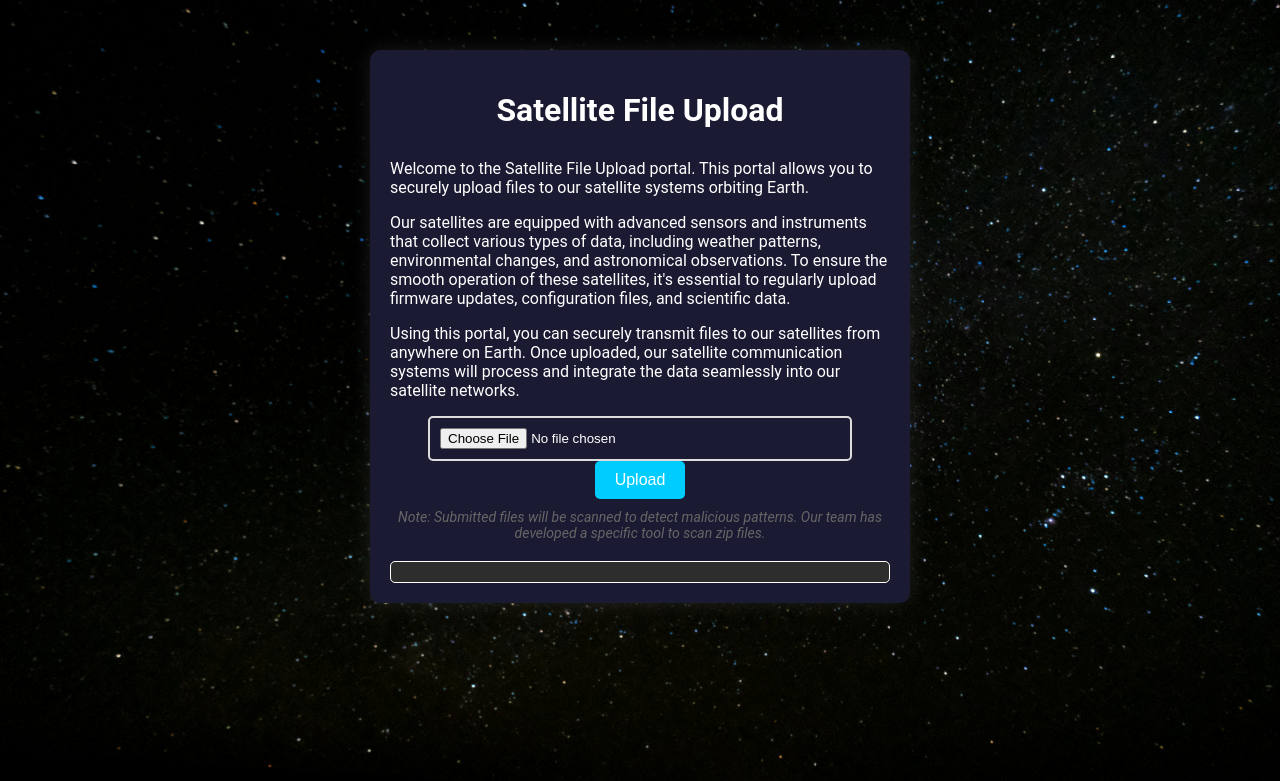
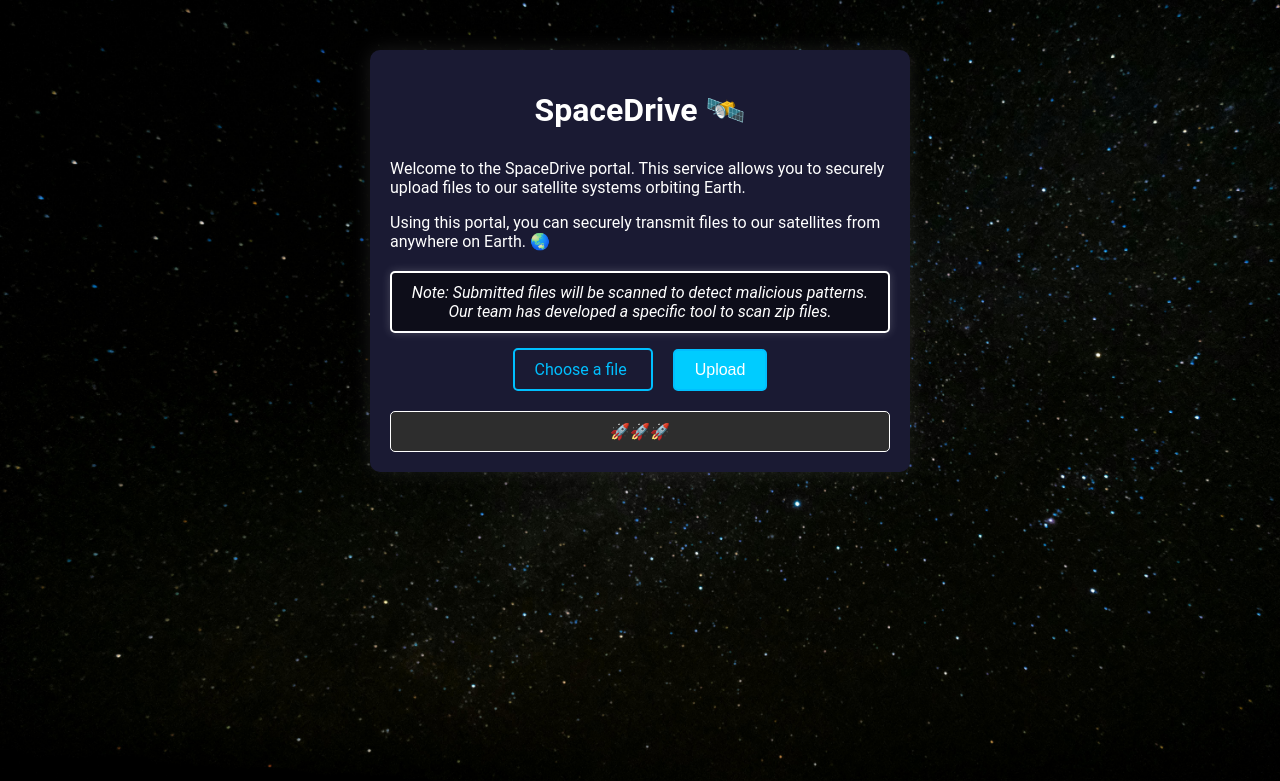
Before and after one commit to atxr/SpaceDrive, a Flask app: page / in a window 1280 px wide. Shown: the top 781 px of the page. Run offline with Flask 3, Linux system fonts and the light colour scheme.

Commit message:
Improve webapp style

```diff
--- a/src/webapp/app.py
+++ b/src/webapp/app.py
@@ -17,10 +17,11 @@ def index():
 @app.route('/upload', methods=['POST'])
 def upload():
     if 'file' not in request.files:
-        return 'No file part'
+        return render_template('upload_status.html', message='No file part', success=False)
+
     file = request.files['file']
     if file.filename == '':
-        return 'No selected file'
+        return render_template('upload_status.html', message='No selected file', success=False)
 
     buf = file.read()
     hash = hashlib.sha256(buf).digest()
@@ -44,16 +45,19 @@ def upload():
 
         elif (status == 1):
             message = "Error: Potential virus found, cannot upload."
+            success = False
 
         else:
             message = 'File successfully uploaded'
             files.append({'filename': file.filename, 'content':buf})
+            success = True
 
     except:
         message = 'Error: Failed to scan file'
+        success = False
 
     s.close()
-    return message
+    return render_template('upload_status.html', message=message, success=success)
 
 if __name__ == '__main__':
-    app.run(debug=False)
+    app.run(debug=True)
--- a/src/webapp/static/styles.css
+++ b/src/webapp/static/styles.css
@@ -26,33 +26,54 @@ form {
     text-align: center;
 }
 
+
+
+
+
+
+
+/* Hide the default file input button */
 input[type="file"] {
-    margin-bottom: 20px; /* Adjust margin-bottom to create space below the input */
-    margin-top: 20px;    /* Add margin-top to create space above the input */
-    padding: 10px;
-    border: 2px solid #ddd;
-    border-radius: 5px;
-    width: 80%;
-    display: block;
-    margin: 0 auto;
-    background-color: #1a1a33;
-    color: #ffffff;
+    display: none;
 }
 
-input[type="file"]::placeholder {
-    color: #ffffff;
+/* Style the custom file input button */
+.custom-file-upload {
+    border: 2px solid #00BFFF;
+    border-radius: 5px;
+    padding: 10px 20px;
+    background-color: transparent;
+    color: #00BFFF;
+    font-size: 16px;
+    cursor: pointer;
+    transition: background-color 0.3s, border-color 0.3s, color 0.3s;
+    margin-right: 10px;
 }
 
+.custom-file-upload:hover {
+    background-color: #00BFFF;
+    /* Light blue background on hover */
+    color: #FFFFFF;
+    /* White text color on hover */
+}
+
+.custom-file-upload:focus {
+    outline: none;
+    /* Remove default focus outline */
+    border-color: #1E90FF;
+    /* Darker blue border color on focus */
+}
 
 input[type="submit"] {
+    border: 2px solid #00BFFF;
+    border-radius: 5px;
+    padding: 10px 20px;
     background-color: #00ccff;
     color: #ffffff;
-    padding: 10px 20px;
-    border: none;
-    border-radius: 5px;
     cursor: pointer;
     font-size: 16px;
     transition: background-color 0.3s;
+    margin-left: 10px;
 }
 
 input[type="submit"]:hover {
@@ -70,9 +91,51 @@ input[type="submit"]:hover {
 }
 
 .note {
-    font-size: 14px;
-    color: #666;
-    margin-top: 10px;
+    font-size: 16px;
+    color: #FFFFFF;
+    /* White color for visibility */
+    margin-top: 20px;
     text-align: center;
     font-style: italic;
+    border: 2px solid #FFFFFF;
+    /* White border */
+    padding: 10px;
+    border-radius: 5px;
+    background-color: rgba(0, 0, 0, 0.5);
+    /* Semi-transparent black background */
+    box-shadow: 0px 0px 10px rgba(255, 255, 255, 0.2);
+    /* Add shadow for depth */
 }
+
+.success {
+    background-color: #c9e6c9;
+    color: #008000;
+    border: 1px solid #4caf50;
+}
+
+.error {
+    background-color: #f8d7da;
+    color: #721c24;
+    border: 1px solid #f5c6cb;
+}
+
+/* CSS for "go back to home page" link */
+.back-link {
+    display: inline-block;
+    margin-top: 20px;
+    text-decoration: none;
+    padding: 10px 20px;
+    background-color: #007bff;
+    /* Blue background color */
+    color: #fff;
+    /* White text color */
+    border-radius: 5px;
+    transition: background-color 0.3s, color 0.3s;
+}
+
+.back-link:hover {
+    background-color: #0056b3;
+    /* Darker blue background color on hover */
+    color: #fff;
+    /* White text color on hover */
+}
--- a/src/webapp/templates/index.html
+++ b/src/webapp/templates/index.html
@@ -11,25 +11,27 @@
 
 <body>
     <div class="container">
-        <h1>Satellite File Upload</h1>
-        <p>Welcome to the Satellite File Upload portal. This portal allows you to securely upload files to our satellite
+        <h1>SpaceDrive 🛰️</h1>
+        <p>Welcome to the SpaceDrive portal. This service allows you to securely upload files to our satellite
             systems orbiting Earth.</p>
-        <p>Our satellites are equipped with advanced sensors and instruments that collect various types of data,
-            including weather patterns, environmental changes, and astronomical observations. To ensure the smooth
-            operation of these satellites, it's essential to regularly upload firmware updates, configuration files, and
-            scientific data.</p>
-        <p>Using this portal, you can securely transmit files to our satellites from anywhere on Earth. Once uploaded,
-            our satellite communication systems will process and integrate the data seamlessly into our satellite
-            networks.</p>
+        <p>Using this portal, you can securely transmit files to our satellites from anywhere on Earth. 🌏</p>
+
+
+        <p class="note">Note: Submitted files will be scanned to detect malicious patterns. Our team has developed a
+            specific tool to scan zip files.</p>
+
         <form action="/upload" method="post" enctype="multipart/form-data">
-            <input type="file" name="file" placeholder="Choose file">
+            <label class="custom-file-upload">
+                <input type="file" name="file">
+                Choose a file
+            </label>
+
             <input type="submit" value="Upload">
-            <p class="note">Note: Submitted files will be scanned to detect malicious patterns. Our team has developed a
-                specific tool to scan zip files.</p>
+        </form>
 
-        </form>
-        <div class="message" id="message"></div>
-    </div>
+        <div class="message" id="message">
+            🚀🚀🚀
+        </div>
 </body>
 
 </html>
```
Also changed, not shown: src/webapp/templates/upload_status.html (added, +17 -0 lines).
